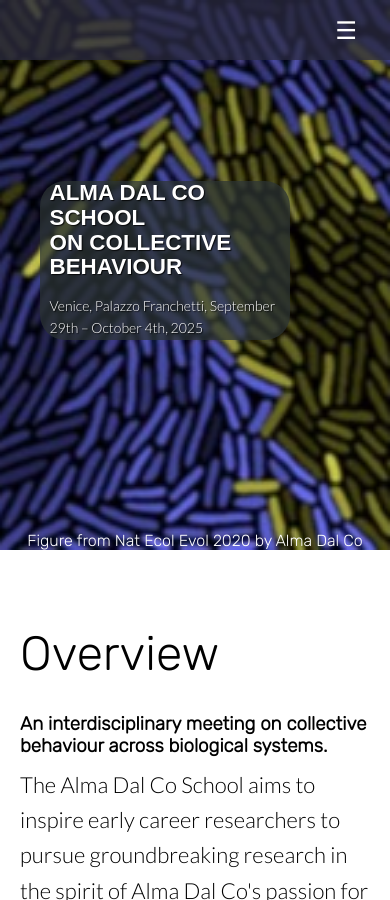
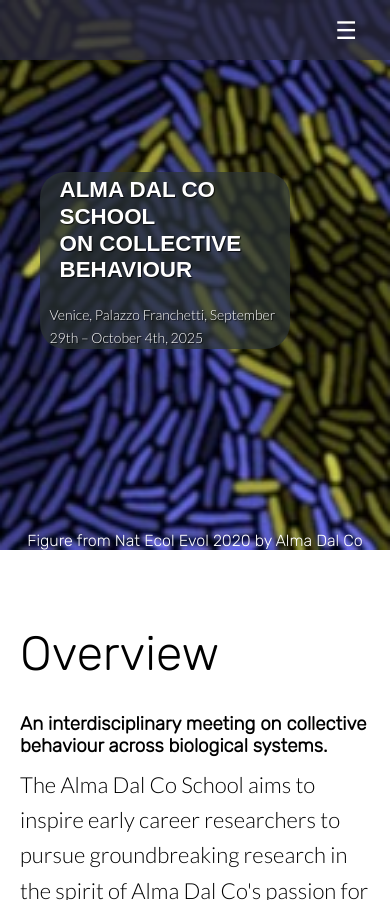
Before and after one commit to almadalcoschool/almadalcoschool.github.io, a Jekyll site: the page built from index.html, in a window 390 px wide and 900 px high. Built offline with Jekyll 4.4.1, drawn with Linux system fonts in a browser that asks for light colours; nearby versions of some CDN libraries; the list of posts is cut into pages by our own code.

Commit message:
title box

```diff
--- a/index.html
+++ b/index.html
@@ -106,11 +106,12 @@
         .hero-title {
             text-align: left; /* Align left on mobile */
             font-size: 1.4rem !important; /* Smaller size for mobile */
-            max-width: 90% !important; /* Limit width on mobile */
-            line-height: 1.1; /* Adjusts line height */
-            padding: 0;
+            max-width: 95% !important; /* Allow a bit more width */
+            line-height: 1.2; /* Slightly increased line height for readability */
+            padding: 5px 10px; /* Add padding around the title */
             overflow-wrap: break-word !important; /* Allow breaking of long words */
-            }
+        }
+
 
         .subtext {
             font-size: 14px; /* Reduces the font size of the subtitle */
@@ -119,13 +120,13 @@
             }
 
         .hero-text-container {
-            padding: 10px; /* Reduce padding on mobile */
+            padding: 15px 10px; /* Increase padding slightly for breathing room */
             }
 
         .heading-landing,
         .heading-landing-home {
-            padding: 15px;        /* Adjust padding for mobile */
-            max-width: 80%;    /* Remove max-width to allow natural size */
+            padding: 20px; /* Adjust padding for mobile */
+            max-width: 85%; /* Increase width slightly */
             word-wrap: break-word; /* Allow words to break in case of overflow */
             }
 
```
